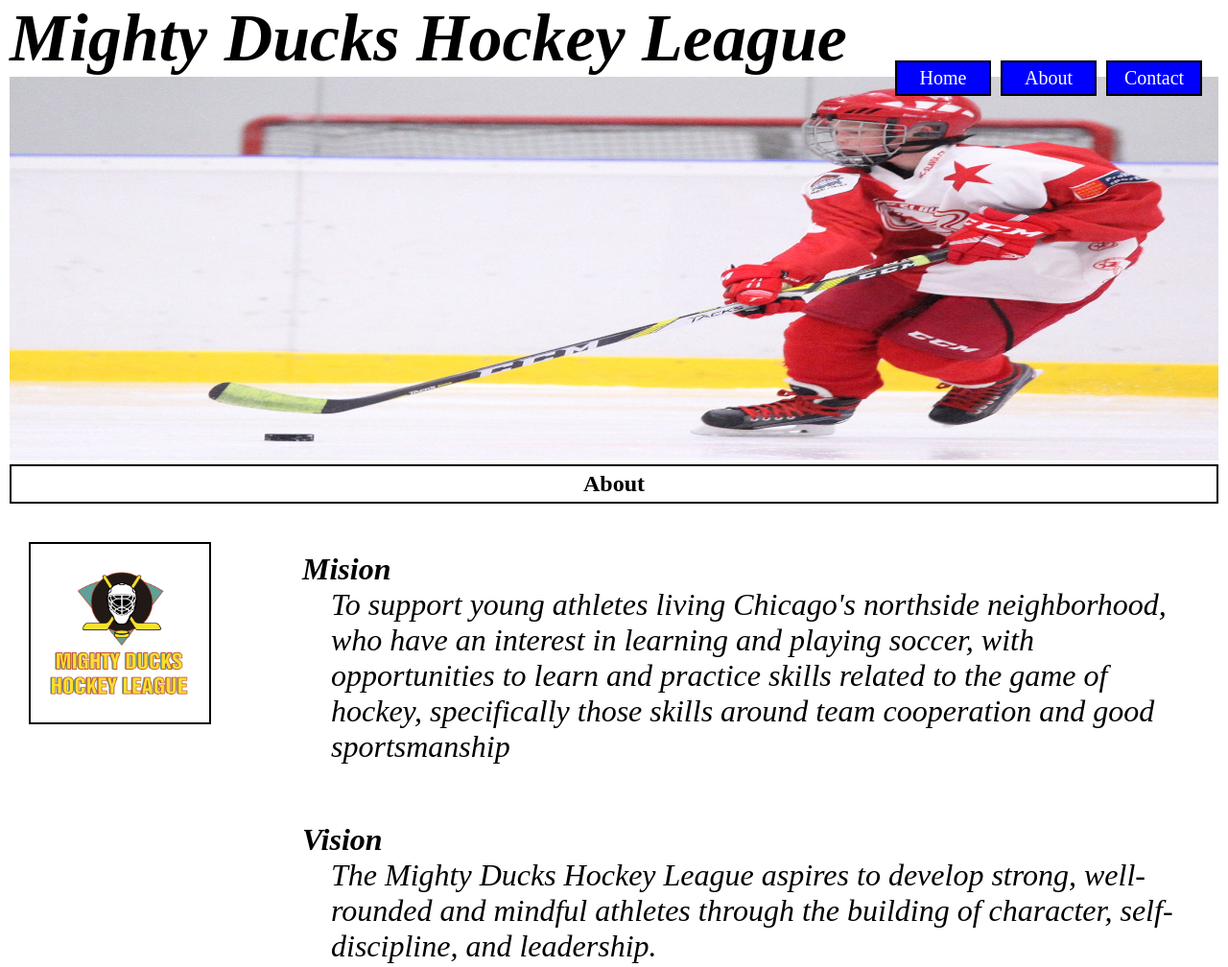
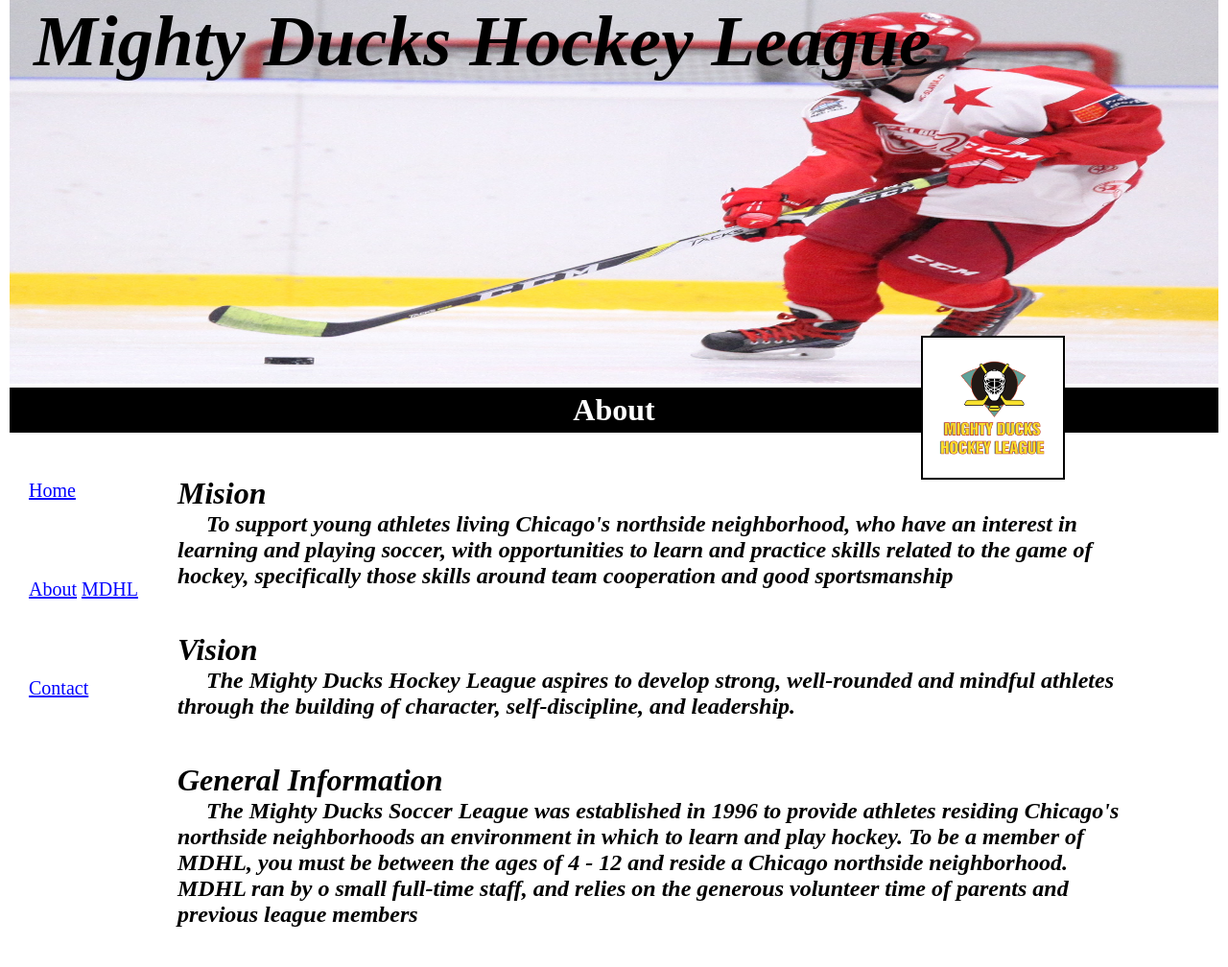
Before and after one commit to marianoacevedo/MDHL-web, a plain HTML site: page about.html in a window 1280 px wide. Shown: the top 1008 px of the page at 96% size. Drawn offline with Linux system fonts and the light colour scheme.

Commit message:
add style 2

```diff
--- a/about.html
+++ b/about.html
@@ -4,9 +4,9 @@
     <meta charset="UTF-8">
     <meta http-equiv="X-UA-Compatible" content="IE=edge">
     <meta name="viewport" content="width=device-width, initial-scale=1.0">
-    <link rel="stylesheet" href="assets/style/about1.css">
-    <!-- <link rel="stylesheet" href="assets/style/about2.css">
-    <link rel="stylesheet" href="assets/style/about3.css"> -->
+    <!-- <link rel="stylesheet" href="assets/style/about1.css"> -->
+    <link rel="stylesheet" href="assets/style/about2.css">
+    <!--<link rel="stylesheet" href="assets/style/about3.css"> -->
     <title>About</title>
   </head>
   <body>
--- a/assets/style/about2.css
+++ b/assets/style/about2.css
@@ -0,0 +1,85 @@
+* {
+    padding: 0px;
+    margin: 0px;
+    box-sizing: border-box;
+}
+
+header, main {
+    padding-left: 10px;
+    padding-right: 10px;
+}
+
+header h1 {
+    font-size: 75px;
+    font-style: italic;
+    position: absolute;
+    left: 35px
+}
+
+header img {
+    width: 100%;
+    height: 400px;
+}
+
+nav a {
+    width: 100px;
+    padding: 40px 0px 40px 20px;
+    font-size: 20px;
+    color: blue;
+    display: block;
+}
+
+a p {
+    display: inline;
+    padding-left: 5px;
+}
+
+header nav {
+    position:absolute;
+    top: 460px;
+
+}
+
+a:hover{
+    color: black;
+    text-decoration: none;
+}
+
+section h2 {
+    font-size: xx-large;
+    text-align: center;
+    background: black;
+    color:white;
+    padding: 5px
+}
+
+section img {
+    width: 150px;
+    height: 150px;
+    padding: 10px;
+    margin: 40px 20px;
+    border: 2px solid black;
+    position: absolute;
+    right: 150px;
+    top: 310px;
+    background: white;
+}
+
+section article {
+    padding: 5px 10px 0px 170px;
+    margin: 40px 5px;
+}
+
+article h3 {
+    font-style: italic;
+    font-size: xx-large;
+    font-weight: bold;
+}
+
+article p {
+    font-style: italic;
+    font-weight: bold;
+    font-size: x-large;
+    text-indent: 30px;
+    width: 1000px;
+}
--- a/assets/style/contac2.css
+++ b/assets/style/contac2.css
@@ -0,0 +1,78 @@
+* {
+    padding: 0px;
+    margin: 0px;
+    box-sizing: border-box;
+}
+
+header, main {
+    padding-left: 10px;
+    padding-right: 10px;
+}
+
+header h1 {
+    font-size: 75px;
+    font-style: italic;
+    position: absolute;
+    left: 35px
+}
+
+header img {
+    width: 100%;
+    height: 400px;
+}
+
+nav a {
+    width: 100px;
+    padding: 40px 0px 40px 20px;
+    font-size: 20px;
+    color: blue;
+    display: block;
+}
+
+a p {
+    display: inline;
+    padding-left: 5px;
+}
+
+header nav {
+    position:absolute;
+    top: 460px;
+
+}
+
+a:hover{
+    color: black;
+    text-decoration: none;
+}
+
+section h2 {
+    font-size: xx-large;
+    text-align: center;
+    background: black;
+    color:white;
+    padding: 5px
+}
+
+section img {
+    width: 150px;
+    height: 150px;
+    padding: 10px;
+    margin: 40px 20px;
+    border: 2px solid black;
+    position: absolute;
+    right: 150px;
+    top: 310px;
+    background: white;
+}
+
+section article {
+    padding: 10px 10px 10px 200px;
+    margin: 40px 0px;
+}
+
+article p {
+    font-style: italic;
+    font-weight: bold;
+    font-size: x-large;
+    padding-bottom: 40px
+}
--- a/assets/style/index2.css
+++ b/assets/style/index2.css
@@ -0,0 +1,82 @@
+* {
+    padding: 0px;
+    margin: 0px;
+    box-sizing: border-box;
+}
+
+header, main {
+    padding-left: 10px;
+    padding-right: 10px;
+}
+
+header h1 {
+    font-size: 75px;
+    font-style: italic;
+    position: absolute;
+    left: 35px
+}
+
+header img {
+    width: 100%;
+    height: 400px;
+}
+
+nav a {
+    width: 100px;
+    padding: 40px 0px 40px 20px;
+    font-size: 20px;
+    color: blue;
+    display: block;
+}
+
+a p {
+    display: inline;
+    padding-left: 5px;
+}
+
+header nav {
+    position:absolute;
+    top: 460px;
+
+}
+
+a:hover{
+    color: black;
+    text-decoration: none;
+}
+
+section h2 {
+    font-size: xx-large;
+    text-align: center;
+    background: black;
+    color:white;
+    padding: 5px
+}
+
+section img {
+    width: 150px;
+    height: 150px;
+    padding: 10px;
+    margin: 40px 20px;
+    border: 2px solid black;
+    position: absolute;
+    right: 150px;
+    top: 310px;
+    background: white;
+}
+
+section article {
+    padding: 5px 10px 5px 300px;
+    margin: 40px 5px;
+}
+
+article h4 {
+    font-style: italic;
+    font-size:x-large
+}
+
+article p {
+    font-style: italic;
+    font-size: large;
+    padding-left: 30px
+}
```
Also changed, not shown: contact.html (+3 -3 lines), index.html (+2 -2 lines).
